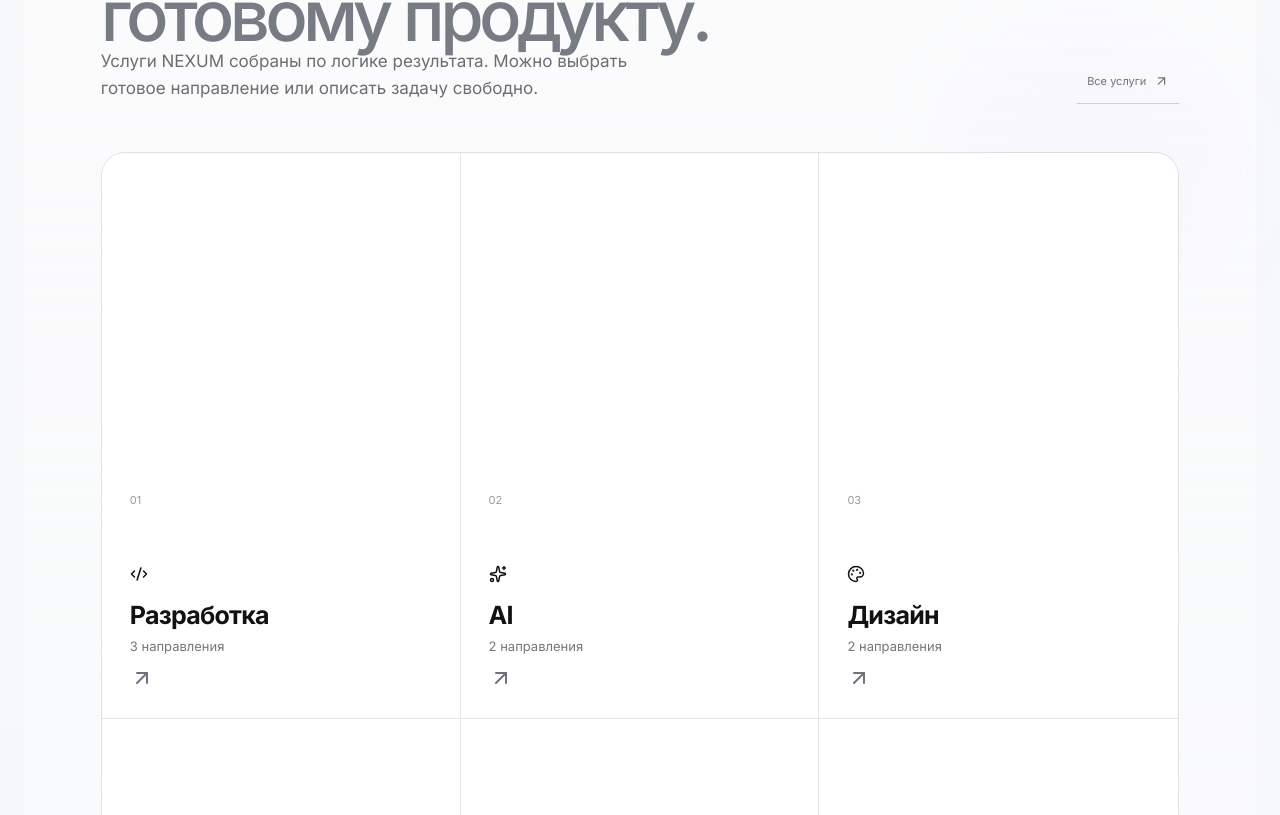
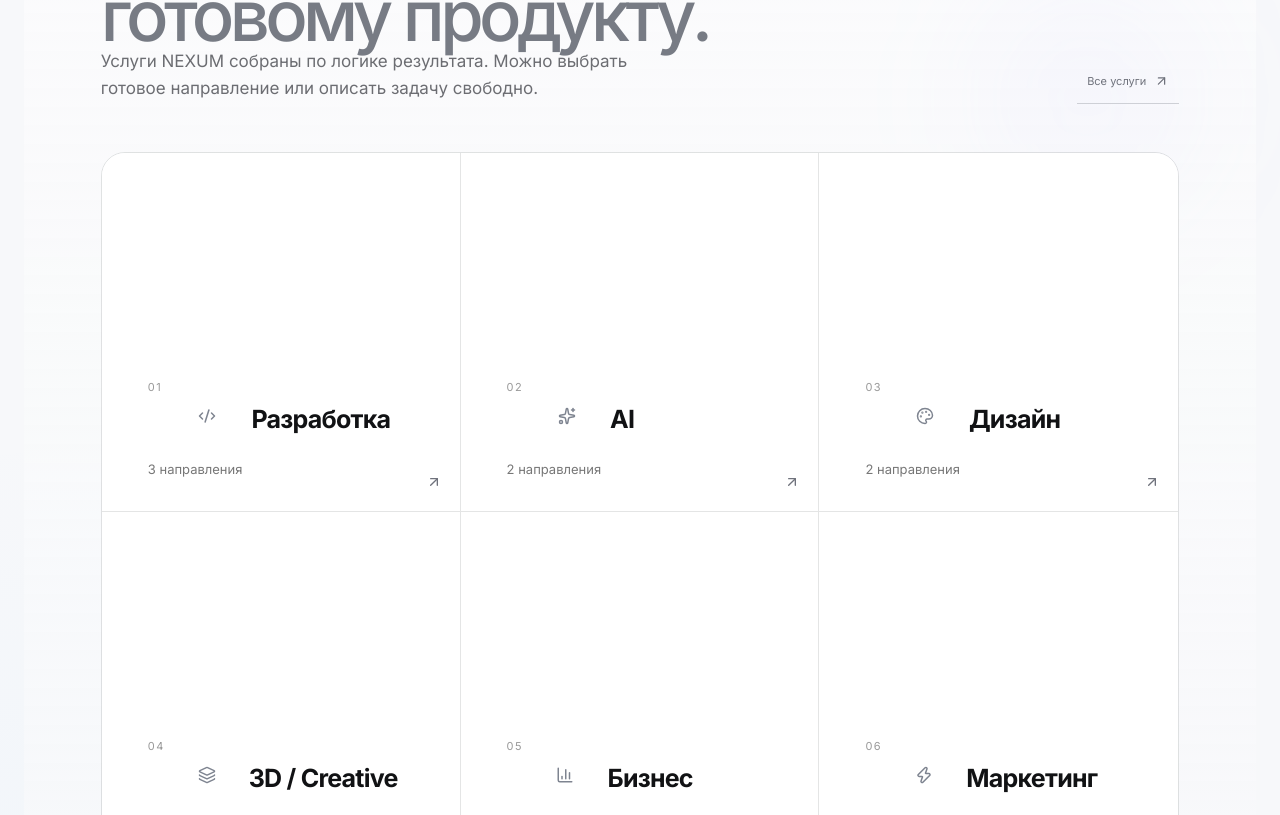
Before and after one commit to borzenkoofficial-lab/Nexum_Digital_Agency, a React (Vite) app: page / in a window 1280 px wide. Shown: the part 2985-3800 px from the top of the page. Built offline with nearby package versions, Linux system fonts and the light colour scheme.

Commit message:
feat(home): extend glass depth and motion system

```diff
--- a/src/styles/platform.css
+++ b/src/styles/platform.css
@@ -667,3 +667,28 @@ html,body,#root{width:100%;max-width:none;min-width:0;margin:0;padding:0;overflo
 @media(max-width:900px){.nxp-solutions-hero{grid-template-columns:1fr;min-height:auto;padding-top:80px}.nxp-solutions-hero-art{width:min(88vw,560px);height:min(88vw,560px);min-height:340px;justify-self:center}.nxp-solutions-grid{grid-template-columns:1fr}.nxp-solutions-process{grid-template-columns:1fr;gap:40px}}
 @media(max-width:560px){.nxp-solutions-hero{padding:58px 16px 36px}.nxp-solutions-hero h1{font-size:clamp(52px,15vw,76px)}.nxp-solutions-hero-art{min-height:300px}.nxp-solutions-art-core{width:120px;height:120px}.nxp-solutions-art-core span{font-size:46px}.nxp-solutions-art-label.l3{right:0}.nxp-solution-card{min-height:320px;padding:22px;border-radius:22px}.nxp-solution-bottom{gap:10px;flex-wrap:wrap}.nxp-solutions-process{padding:80px 16px}}
 @media(prefers-reduced-motion:reduce){.nxp-solutions-art-ring{animation:none}}
+\n
+/* HOME VISUAL SYSTEM — glass, mockups, depth and motion */
+.nxp-category-card{position:relative;overflow:hidden;padding:0!important;min-height:280px!important;border:1px solid rgba(255,255,255,.88)!important;background:rgba(255,255,255,.62)!important;backdrop-filter:blur(22px);box-shadow:0 22px 55px rgba(36,42,66,.07),inset 0 1px rgba(255,255,255,.95)!important;transition:transform .45s cubic-bezier(.2,.8,.2,1),box-shadow .45s ease!important}
+.nxp-category-card:hover{transform:translateY(-8px) scale(1.012)!important;box-shadow:0 35px 75px rgba(36,42,66,.13),inset 0 1px rgba(255,255,255,.98)!important}
+.nxp-category-visual{height:172px;overflow:hidden;border-radius:26px 26px 0 0}
+.nxp-category-visual .nxp-visual{height:100%;min-height:0;border-radius:0;box-shadow:none}
+.nxp-category-content{display:grid;grid-template-columns:auto auto 1fr;align-items:center;gap:9px;padding:15px 18px 6px;text-align:left}
+.nxp-category-content span{font-size:8px;letter-spacing:.13em;color:#9297a2}.nxp-category-content svg{color:#7e8490}.nxp-category-content strong{font-size:15px;letter-spacing:-.02em}.nxp-category-content p{grid-column:1/3;margin:0;color:#8a8f99;font-size:10px}.nxp-category-card>svg{position:absolute;right:18px;bottom:17px;width:16px}
+.nxp-category-card:after{content:'';position:absolute;inset:auto -30% -70%;height:150px;background:radial-gradient(circle,rgba(115,128,255,.13),transparent 68%);pointer-events:none}
+.nxp-business-band{position:relative;display:grid!important;grid-template-columns:minmax(0,1fr) minmax(360px,.9fr) auto;align-items:center;gap:4vw!important;overflow:hidden}
+.nxp-business-copy{position:relative;z-index:3}.nxp-business-pills{display:flex;gap:7px;flex-wrap:wrap;margin-top:24px}.nxp-business-pills span{padding:8px 10px;border-radius:999px;background:rgba(255,255,255,.1);border:1px solid rgba(255,255,255,.16);font-size:8px;letter-spacing:.12em}
+.nxp-business-visual{position:relative;height:380px;min-width:0;perspective:1000px}.nxp-business-visual .nxp-product-stage{height:100%}.nxp-business-visual .nxp-glass-orb{position:absolute;right:0;bottom:8%;transform:scale(.82);z-index:4}
+.nxp-business-visual .nxp-stage-card{transform:rotateX(4deg) rotateY(-10deg) translateZ(20px)}
+.nxp-cta-section{position:relative!important;display:grid!important;grid-template-columns:minmax(220px,.65fr) minmax(0,1.35fr)!important;align-items:center;gap:5vw;overflow:hidden}
+.nxp-cta-visual{position:relative;height:360px;display:grid;place-items:center}.nxp-cta-visual .nxp-glass-orb{position:relative;z-index:3;transform:scale(1.35);animation:nxpHomeCardFloat 7s ease-in-out infinite}
+.nxp-cta-glow{position:absolute;width:280px;height:280px;border-radius:50%;background:radial-gradient(circle,rgba(128,111,255,.25),transparent 68%);filter:blur(22px)}
+.nxp-cta-orbit{position:absolute;width:330px;height:150px;border:1px solid rgba(150,140,255,.24);border-radius:50%;transform:rotate(-18deg) rotateX(58deg);animation:nxpHomeOrbit 13s linear infinite}
+.nxp-cta-copy{position:relative;z-index:2}.nxp-cta-copy>div{display:flex;gap:10px;flex-wrap:wrap;margin-top:26px}
+.nxp-ai-results article,.nxp-ai-command,.nxp-ai-prompt{backdrop-filter:blur(22px)}
+.nxp-ai-results article{transition:transform .35s ease,box-shadow .35s ease}.nxp-ai-results article:hover{transform:translateY(-5px);box-shadow:0 25px 60px rgba(0,0,0,.18)}
+.nxp-market-card,.nxp-work-row{transition:transform .45s cubic-bezier(.2,.8,.2,1),box-shadow .45s ease}.nxp-market-card:hover,.nxp-work-row:hover{transform:translateY(-6px)}
+.nxp-spatial-section,.nxp-projects-section{position:relative}.nxp-spatial-section:before,.nxp-projects-section:before{content:'';position:absolute;width:420px;height:420px;right:-180px;top:12%;border-radius:50%;background:radial-gradient(circle,rgba(113,125,255,.08),transparent 68%);filter:blur(18px);pointer-events:none}
+@media(max-width:1000px){.nxp-business-band{grid-template-columns:1fr!important}.nxp-business-visual{height:330px;order:2}.nxp-business-band>.nxp-button{justify-self:start}.nxp-cta-section{grid-template-columns:1fr!important}.nxp-cta-visual{height:280px;order:-1}}
+@media(max-width:560px){.nxp-category-card{min-height:250px!important}.nxp-category-visual{height:145px}.nxp-business-visual{height:270px}.nxp-cta-visual{height:230px}.nxp-cta-visual .nxp-glass-orb{transform:scale(1)}.nxp-cta-orbit{width:250px;height:110px}}
+@media(prefers-reduced-motion:reduce){.nxp-category-card,.nxp-market-card,.nxp-work-row,.nxp-ai-results article{transition:none}.nxp-cta-visual .nxp-glass-orb,.nxp-cta-orbit{animation:none}}
```
